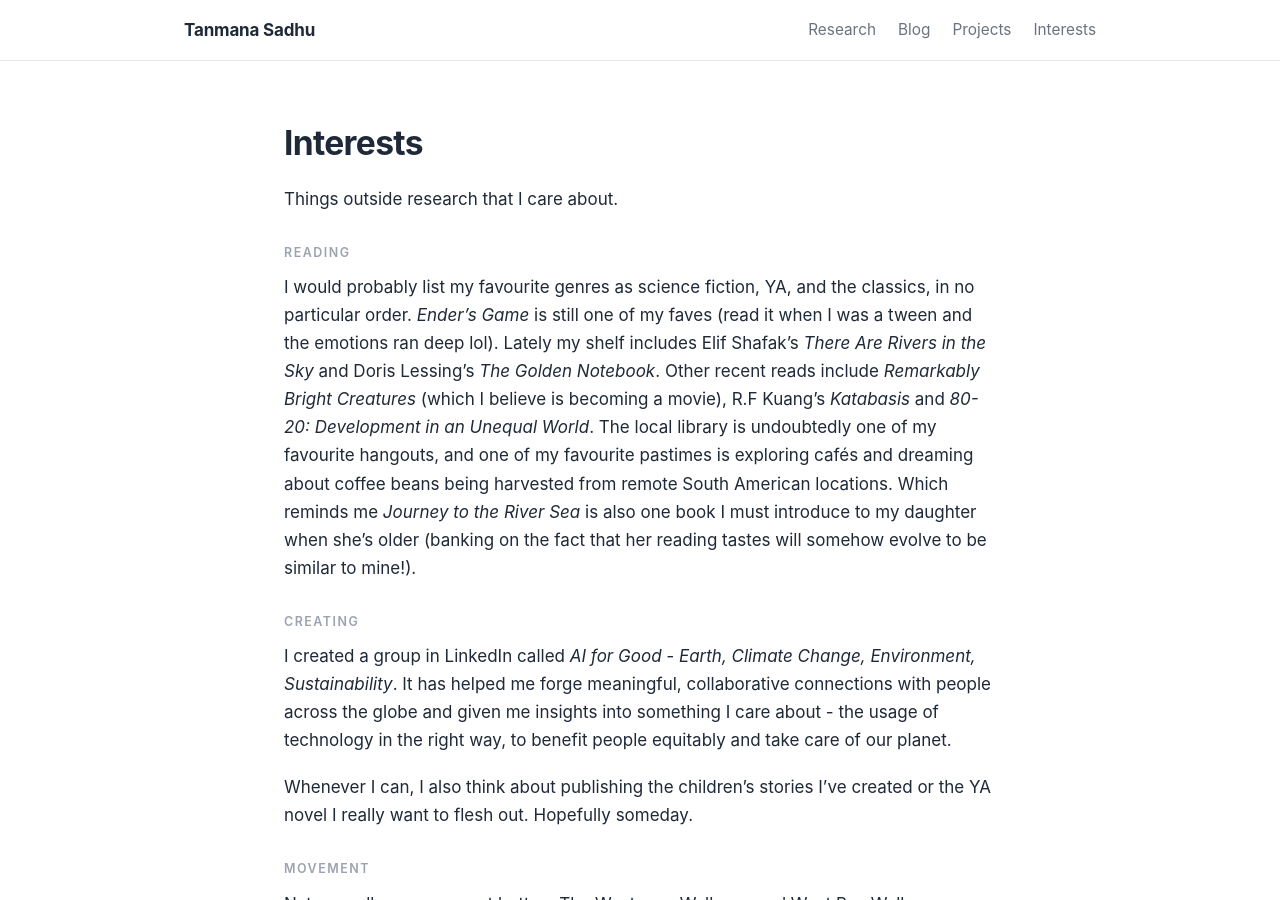
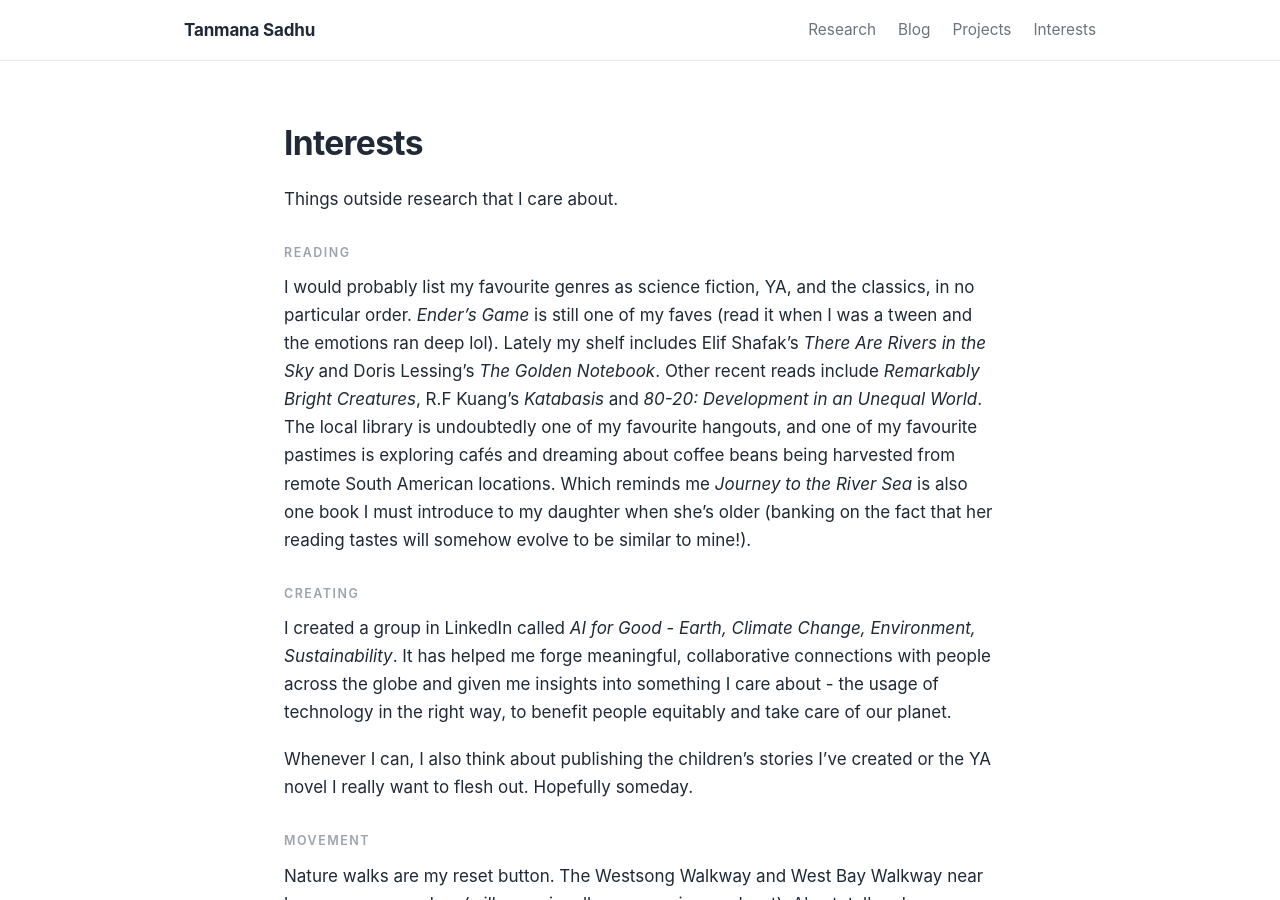
Before and after one commit to tanmana5/tanmana5.github.io, a Jekyll site: the page built from interests.md, in a window 1280 px wide and 900 px high. Built offline with Jekyll 4.4.1, drawn with Linux system fonts in a browser that asks for light colours.

```diff
--- a/interests.md
+++ b/interests.md
@@ -11,7 +11,7 @@ Things outside research that I care about.
 
 <p class="section-title">Reading</p>
 
-I would probably list my favourite genres as science fiction, YA, and the classics, in no particular order. *Ender's Game* is still one of my faves (read it when I was a tween and the emotions ran deep lol). Lately my shelf includes Elif Shafak's *There Are Rivers in the Sky* and Doris Lessing's *The Golden Notebook*. Other recent reads include *Remarkably Bright Creatures* (which I believe is becoming a movie), R.F Kuang's *Katabasis* and *80-20: Development in an Unequal World*. The local library is undoubtedly one of my favourite hangouts, and one of my favourite pastimes is exploring cafés and dreaming about coffee beans being harvested from remote South American locations. Which reminds me *Journey to the River Sea* is also one book I must introduce to my daughter when she's older (banking on the fact that her reading tastes will somehow evolve to be similar to mine!).
+I would probably list my favourite genres as science fiction, YA, and the classics, in no particular order. *Ender's Game* is still one of my faves (read it when I was a tween and the emotions ran deep lol). Lately my shelf includes Elif Shafak's *There Are Rivers in the Sky* and Doris Lessing's *The Golden Notebook*. Other recent reads include *Remarkably Bright Creatures*, R.F Kuang's *Katabasis* and *80-20: Development in an Unequal World*. The local library is undoubtedly one of my favourite hangouts, and one of my favourite pastimes is exploring cafés and dreaming about coffee beans being harvested from remote South American locations. Which reminds me *Journey to the River Sea* is also one book I must introduce to my daughter when she's older (banking on the fact that her reading tastes will somehow evolve to be similar to mine!).
 
 <p class="section-title">Creating</p>
 
```
